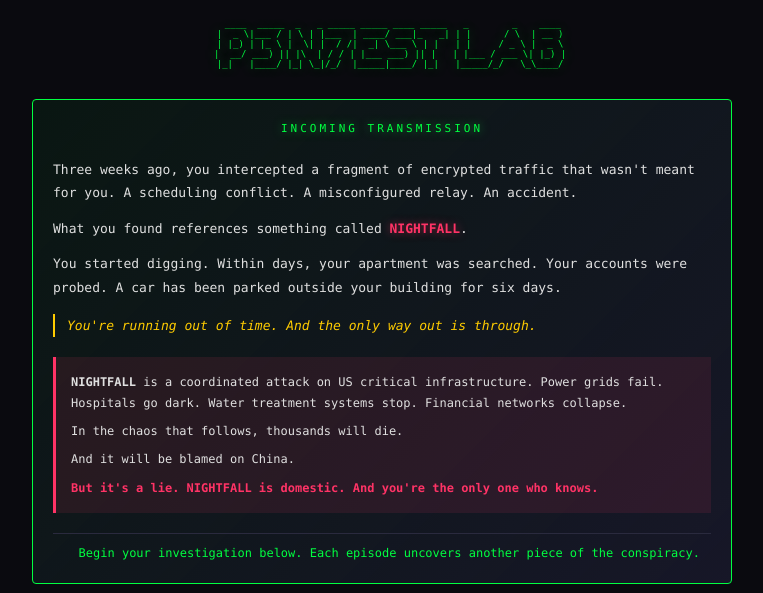
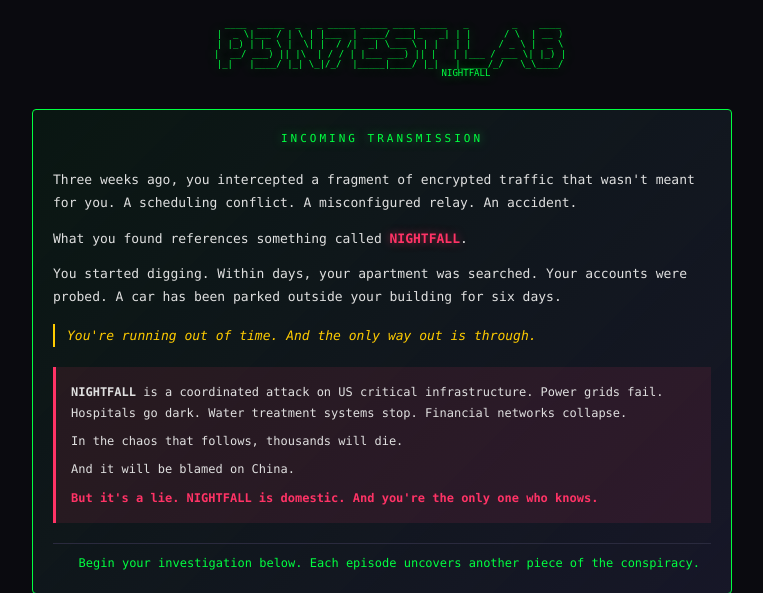
Before and after one commit to nixfred/metasploit, a Flask app: page / in a window 1280 px wide. Shown: the top 593 px of the page, without its empty margins (258-1021 px from the left). Run offline with Flask 2, Linux system fonts and the light colour scheme.

Commit message:
Add NIGHTFALL subtitle to ASCII logo
🤖 Generated with [Claude Code](https://claude.com/claude-code)

Co-Authored-By: Claude Opus 4.5 <noreply@anthropic.com>

```diff
--- a/lab-ui/templates/index.html
+++ b/lab-ui/templates/index.html
@@ -17,6 +17,7 @@
    | |_) | |_ \ |  \| |  / /|  _| \___ \ | |   | |     / _ \ |  _ \
    |  __/ ___) || |\  | / / | |___ ___) || |   | |___ / ___ \| |_) |
    |_|   |____/ |_| \_|/_/  |_____|____/ |_|   |_____/_/   \_\____/
+                               NIGHTFALL
             </pre>
             {% if mode == 'story' %}
             <!-- NIGHTFALL Story Mode Intro -->
```
